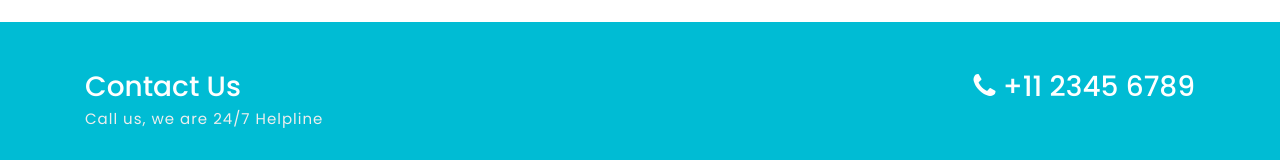
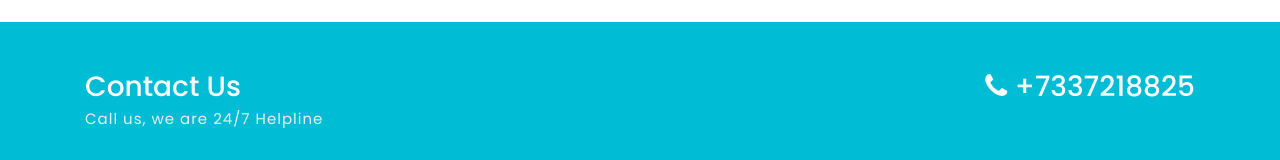
Before and after one commit to RekamPrathyusha/LOGISTICS1, a plain HTML site: page Logistic/contact.html in a window 1280 px wide. Shown: the part 1225-1385 px from the top of the page. Drawn offline with Linux system fonts and the light colour scheme.

Commit message:
Update contact.html

```diff
--- a/Logistic/contact.html
+++ b/Logistic/contact.html
@@ -133,7 +133,7 @@ Smartphone Compatible web template, free webdesigns for Nokia, Samsung, LG, Sony
 				<p>Call us, we are 24/7 Helpline</p>
 			</div>
 			<div class="col-sm-6 text-sm-right mt-sm-0 mt-3">
-				<h3><span class="fa fa-phone" aria-hidden="true"></span> +11 2345 6789</h3>
+				<h3><span class="fa fa-phone" aria-hidden="true"></span> +7337218825</h3>
 			</div>
 		</div>
 	</div>
```
